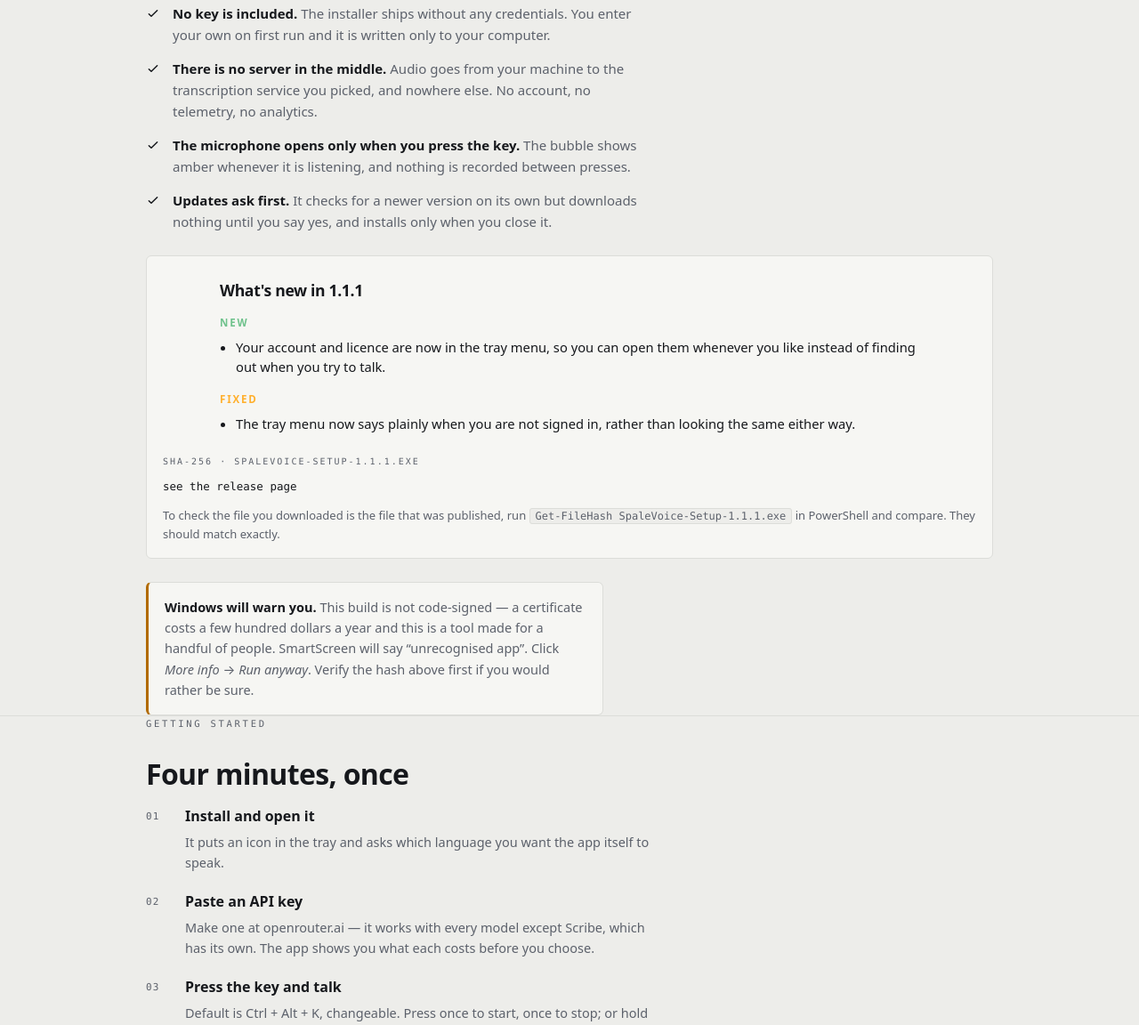
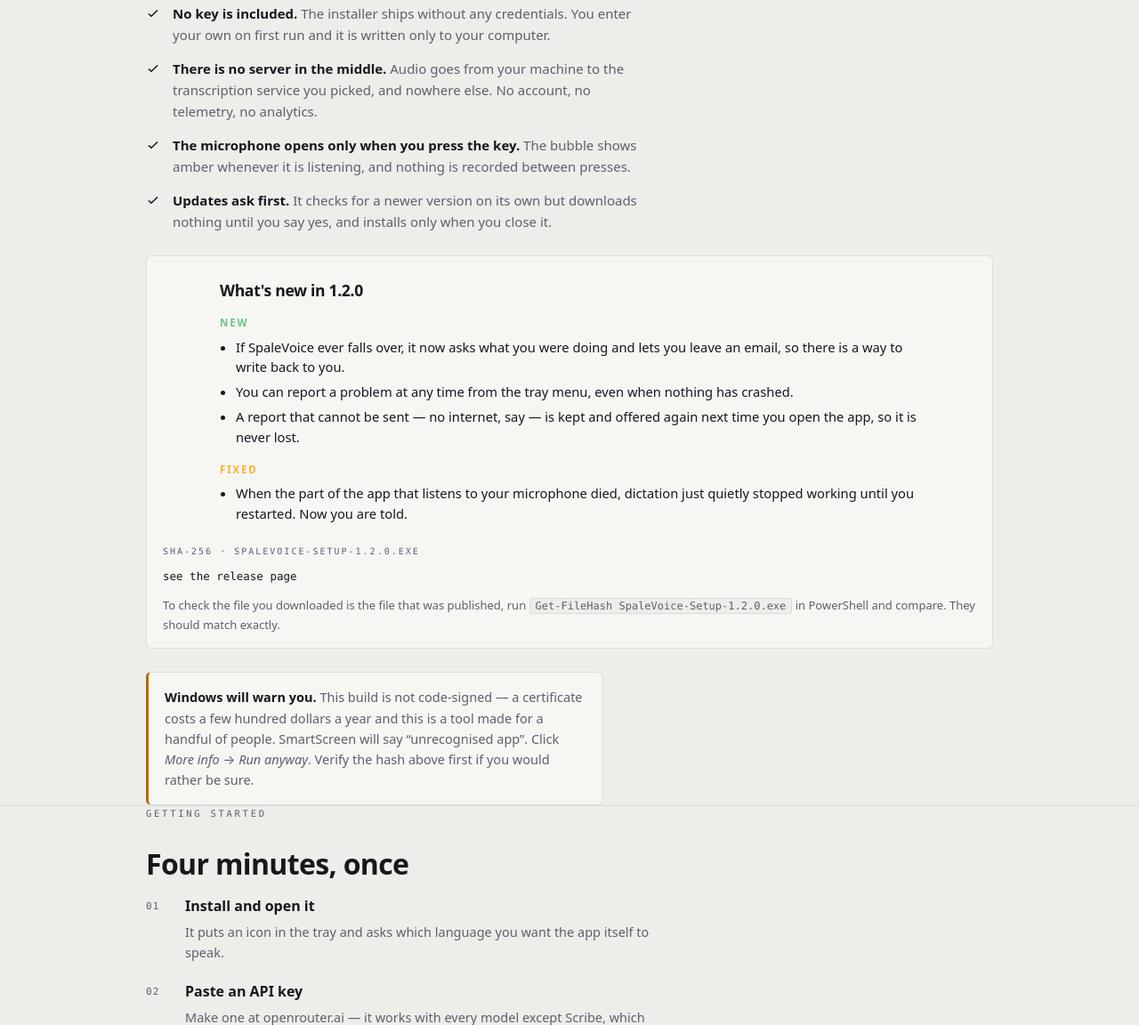
Before and after one commit to spixyy7/spalevoice-releases, a plain HTML site: page index.html in a window 1280 px wide. Shown: the part 1648-2800 px from the top of the page at 89% size. Drawn offline with Linux system fonts and the light colour scheme.

Commit message:
v1.2.0 — what changed, and who has to take it

```diff
--- a/index.html
+++ b/index.html
@@ -248,7 +248,7 @@
     </svg>
     <span>SpaleVoice</span>
     <span class="spacer"></span>
-    <span class="ver">v1.1.1 · Windows</span>
+    <span class="ver">v1.2.0 · Windows</span>
   </div>
 </div>
 
@@ -378,11 +378,11 @@
     <div class="hash">
       <section class="whatsnew inner" id="whatsnew" hidden></section>
 
-      <span class="label">SHA-256 · <span data-version>SpaleVoice-Setup-1.1.1.exe</span></span>
+      <span class="label">SHA-256 · <span data-version>SpaleVoice-Setup-1.2.0.exe</span></span>
       <code id="sha">see the release page</code>
       <p class="how">
         To check the file you downloaded is the file that was published, run
-        <kbd data-version>Get-FileHash SpaleVoice-Setup-1.1.1.exe</kbd> in PowerShell and
+        <kbd data-version>Get-FileHash SpaleVoice-Setup-1.2.0.exe</kbd> in PowerShell and
         compare. They should match exactly.
       </p>
     </div>
@@ -435,9 +435,9 @@
   // remembering to edit it. The baked values below are only the fallback for a
   // fetch that fails.
   const FALLBACK = {
-    version: "1.1.1",
+    version: "1.2.0",
     sizeMB: 96,
-    url: "https://github.com/spixyy7/spalevoice-releases/releases/download/v1.1.1/SpaleVoice-Setup-1.1.1.exe",
+    url: "https://github.com/spixyy7/spalevoice-releases/releases/download/v1.2.0/SpaleVoice-Setup-1.2.0.exe",
   };
 
   const LABELS = { new: "New", fixed: "Fixed", gone: "Gone" };
--- a/update-policy.json
+++ b/update-policy.json
@@ -82,8 +82,45 @@
           ]
         }
       }
+    },
+    "1.2.0": {
+      "publishedAt": "2026-08-09T15:29:07.423Z",
+      "sizeMb": 96,
+      "mandatory": false,
+      "notes": {
+        "en": {
+          "new": [
+            "If SpaleVoice ever falls over, it now asks what you were doing and lets you leave an email, so there is a way to write back to you.",
+            "You can report a problem at any time from the tray menu, even when nothing has crashed.",
+            "A report that cannot be sent — no internet, say — is kept and offered again next time you open the app, so it is never lost."
+          ],
+          "fixed": [
+            "When the part of the app that listens to your microphone died, dictation just quietly stopped working until you restarted. Now you are told."
+          ]
+        },
+        "sr": {
+          "new": [
+            "Ako se SpaleVoice sruši, sada vas pita šta ste radili i možete ostaviti imejl, pa ima načina da vam se odgovori.",
+            "Problem možete prijaviti kad god hoćete iz menija u sistemskoj traci, i kada se ništa nije srušilo.",
+            "Prijava koja ne može da se pošalje — recimo bez interneta — čuva se i biće ponuđena sledeći put kad otvorite program, tako da se ne gubi."
+          ],
+          "fixed": [
+            "Kada bi otkazao deo programa koji sluša mikrofon, diktiranje bi samo tiho prestalo da radi dok ne restartujete. Sada vam se javi."
+          ]
+        },
+        "zh": {
+          "new": [
+            "如果 SpaleVoice 崩溃了，它现在会问你当时在做什么，你也可以留下邮箱，这样我们能回复你。",
+            "任何时候都可以从托盘菜单反馈问题，即使什么都没崩溃。",
+            "发不出去的报告（比如没网）会被保留，下次打开时再次提示，不会丢失。"
+          ],
+          "fixed": [
+            "以前负责听麦克风的那部分一旦出问题，口述就会悄无声息地失效，直到你重启。现在它会告诉你。"
+          ]
+        }
+      }
     }
   },
-  "latest": "1.1.1",
+  "latest": "1.2.0",
   "minimumVersion": "1.1.0"
 }
```
